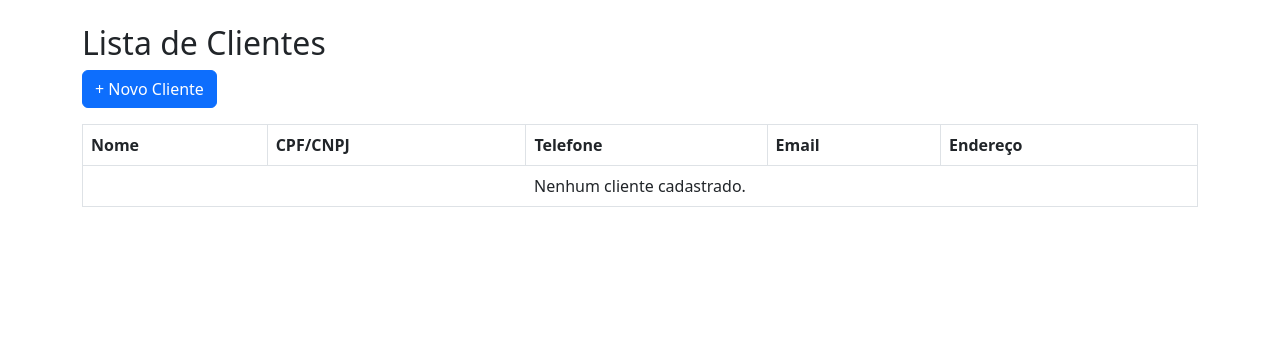
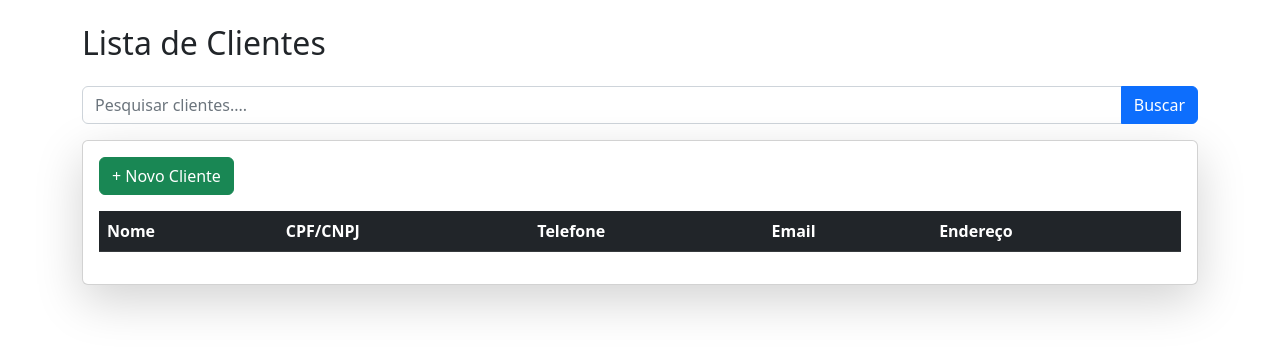
Before and after one commit to douglasinforj/controle_venda_recebimento, a Django app: page /listar_clientes/ in a window 1280 px wide. Shown: the part 56-409 px from the top of the page. Run offline with Django 5.2, Linux system fonts and the light colour scheme; the visitor is signed in with stand-in values (Sample User, id 1); data that the repository does not hold is empty.

Commit message:
Melhorando layout - campo de busca e criação da tabela com bootstrap

```diff
--- a/controle_vendas_app/templates/controle_vendas_app/listar_clientes.html
+++ b/controle_vendas_app/templates/controle_vendas_app/listar_clientes.html
@@ -1,12 +1,26 @@
 {% extends 'base.html' %}
 
 {% block content %}
+
 <div class="container mt-4">
-    <h2>Lista de Clientes</h2>
-    <a href="{% url 'cadastrar_cliente' %}" class="btn btn-primary mb-3">+ Novo Cliente</a>
+    <h2 class="mb-4">Lista de Clientes</h2>
 
-    <table class="table table-bordered">
-        <thead>
+    <!--form pesquisa-->
+    <form method="GET" class="mb-3">
+        <div class="input-group">
+            <input type="text" name="q" class="form-control" placeholder="Pesquisar clientes...." value="{{ query }}">
+            <button type="submit" class="btn btn-primary"> Buscar</button>
+        </div>
+    </form>
+
+    <!--Card da tabela-->
+    <div class="card shadow-lg">
+        <div class="card-body">
+            <a href="{% url 'cadastrar_cliente' %}" class="btn btn-success mb-3">+ Novo Cliente</a>
+
+            <div class="table-responsive">
+                <table class="table teble-striped table-hover">
+                    <thead class="table-dark">
                         <tr>
                             <th>Nome</th>
                             <th>CPF/CNPJ</th>
@@ -14,22 +28,14 @@
                             <th>Email</th>
                             <th>Endereço</th>
                         </tr>
+
                     </thead>
-        <tbody>
-            {% for cliente in clientes %}
-            <tr>
-                <td>{{ cliente.nome }}</td>
-                <td>{{ cliente.cpf_cnpj }}</td>
-                <td>{{ cliente.telefone }}</td>
-                <td>{{ cliente.email }}</td>
-                <td>{{ cliente.endereco }}</td>
-            </tr>
-            {% empty %}
-            <tr>
-                <td colspan="5" class="text-center">Nenhum cliente cadastrado.</td>
-            </tr>
-            {% endfor %}
-        </tbody>
                 </table>
+
             </div>
+        </div>
+    </div>
+
+</div>
+
 {% endblock %}
```
Lines whose indentation alone changed are shown as unchanged.
